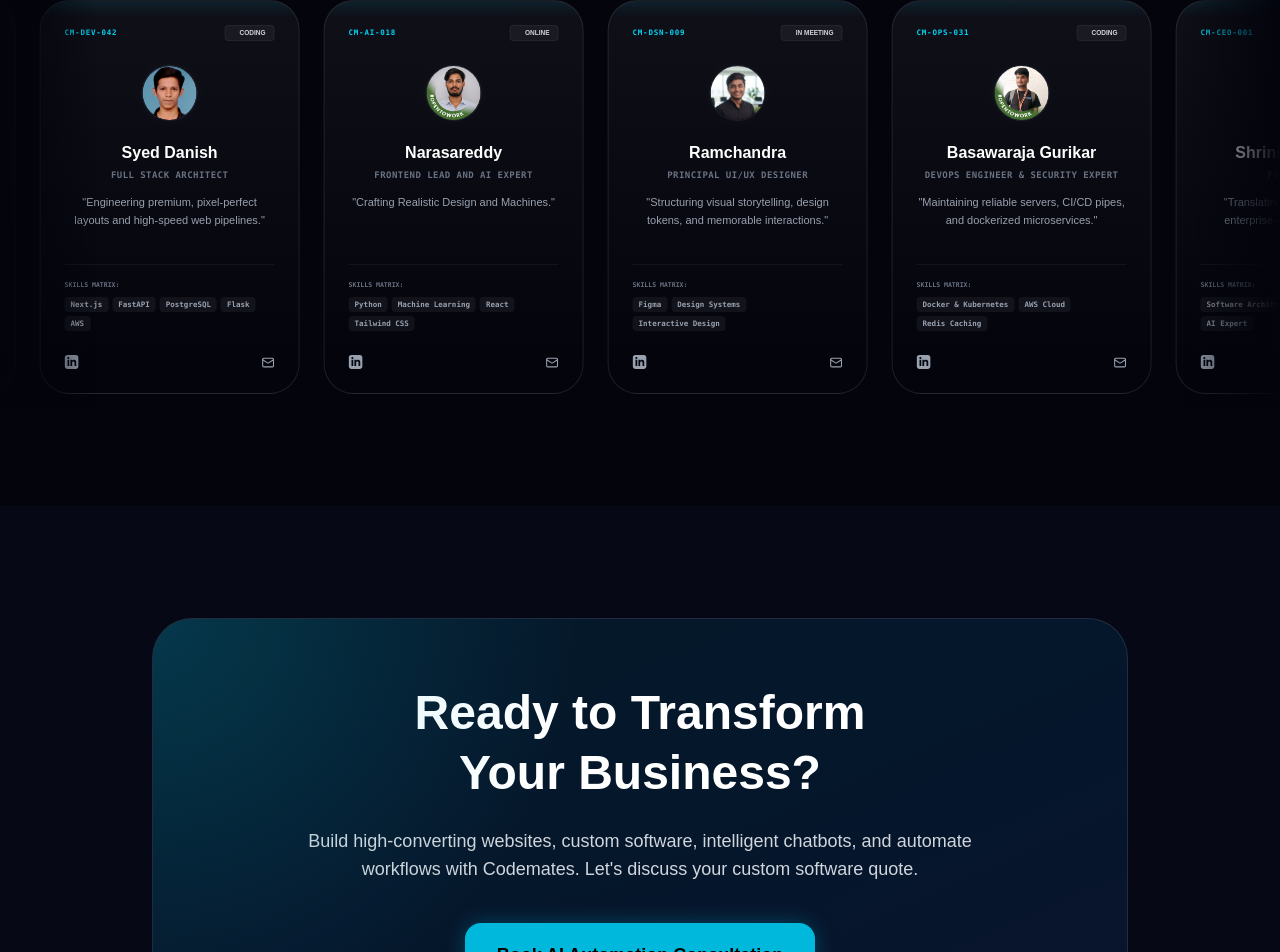
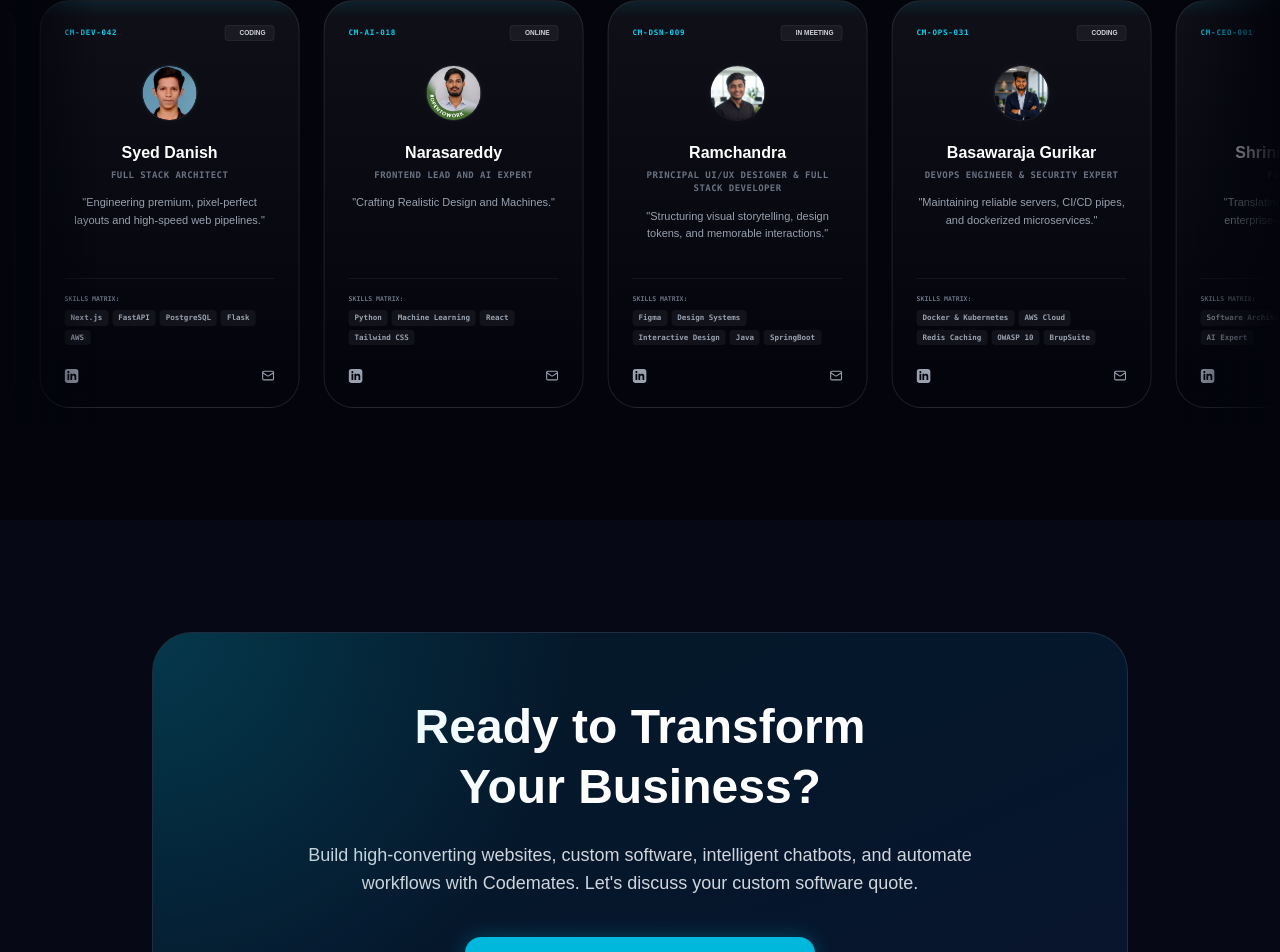
Before and after one commit to Shrinivas-03/codemates_v2, a Next.js app: page / in a window 1280 px wide. Shown: the part 2839-3791 px from the top of the page. Built offline with nearby package versions, Linux system fonts and the light colour scheme.

Commit message:
team pic changed

```diff
--- a/app/HomeClient.tsx
+++ b/app/HomeClient.tsx
@@ -110,9 +110,9 @@ const TEAM = [
   {
     id: 4,
     name: "Ramchandra",
-    position: "Principal UI/UX Designer",
+    position: "Principal UI/UX Designer & Full Stack Developer",
     tagline: "Structuring visual storytelling, design tokens, and memorable interactions.",
-    skills: ["Figma", "Design Systems", "Interactive Design"],
+    skills: ["Figma", "Design Systems", "Interactive Design", "Java", "SpringBoot"],
     linkedin: "https://www.linkedin.com/in/ramchandra-18-/",
     email: "rajalasangi@gmail.com",
     status: "IN MEETING",
@@ -125,7 +125,7 @@ const TEAM = [
     name: "Basawaraja Gurikar",
     position: "DevOps Engineer & Security Expert",
     tagline: "Maintaining reliable servers, CI/CD pipes, and dockerized microservices.",
-    skills: ["Docker & Kubernetes", "AWS Cloud", "Redis Caching"],
+    skills: ["Docker & Kubernetes", "AWS Cloud", "Redis Caching", "OWASP 10", "BrupSuite"],
     linkedin: "https://www.linkedin.com/in/basavaraj-h-gurikar-95b739284/?lipi=urn%3Ali%3Apage%3Ad_flagship3_profile_view_base_contact_details%3BKlR8OkpcSU%2BMlxrHwwasLQ%3D%3D",
     email: "basavarajagurikar2004@gmail.com",
     status: "CODING",
@@ -530,7 +530,8 @@ export default function Home() {
 
       {/* TEAM MEMBER CAROUSEL */}
       <section className="py-24 bg-[#03040c] relative overflow-hidden z-10 w-full border-t border-white/5">
-        <style dangerouslySetInnerHTML={{ __html: `
+        <style dangerouslySetInnerHTML={{
+          __html: `
           @keyframes infiniteScroll {
             0% { transform: translateX(0); }
             100% { transform: translateX(-50%); }
@@ -634,7 +635,7 @@ export default function Home() {
                       className="text-gray-400 hover:text-white transition duration-200"
                     >
                       <svg className="w-3.5 h-3.5 fill-current" viewBox="0 0 24 24">
-                        <path d="M19 0h-14c-2.761 0-5 2.239-5 5v14c0 2.761 2.239 5 5 5h14c2.762 0 5-2.239 5-5v-14c0-2.761-2.238-5-5-5zm-11 19h-3v-11h3v11zm-1.5-12.268c-.966 0-1.75-.779-1.75-1.75s.784-1.75 1.75-1.75 1.75.779 1.75 1.75-.784 1.75-1.75 1.75zm13.5 12.268h-3v-5.604c0-3.368-4-3.113-4 0v5.604h-3v-11h3v1.765c1.396-2.586 7-2.777 7 2.476v6.759z"/>
+                        <path d="M19 0h-14c-2.761 0-5 2.239-5 5v14c0 2.761 2.239 5 5 5h14c2.762 0 5-2.239 5-5v-14c0-2.761-2.238-5-5-5zm-11 19h-3v-11h3v11zm-1.5-12.268c-.966 0-1.75-.779-1.75-1.75s.784-1.75 1.75-1.75 1.75.779 1.75 1.75-.784 1.75-1.75 1.75zm13.5 12.268h-3v-5.604c0-3.368-4-3.113-4 0v5.604h-3v-11h3v1.765c1.396-2.586 7-2.777 7 2.476v6.759z" />
                       </svg>
                     </a>
                     <a
--- a/app/about/AboutClient.tsx
+++ b/app/about/AboutClient.tsx
@@ -191,9 +191,9 @@ const TEAM: TeamMember[] = [
   {
     id: 4,
     name: "Ramchandra",
-    position: "Principal UI/UX Designer",
+    position: "Principal UI/UX Designer & Full Stack Developer",
     tagline: "Structuring visual storytelling, design tokens, and memorable interactions.",
-    skills: ["Figma", "Design Systems", "Interactive Design"],
+    skills: ["Figma", "Design Systems", "Interactive Design", "Java", "SpringBoot"],
     linkedin: "https://www.linkedin.com/in/ramchandra-18-/",
     email: "rajalasangi@gmail.com",
     status: "IN MEETING",
@@ -207,7 +207,7 @@ const TEAM: TeamMember[] = [
     name: "Basawaraja Gurikar",
     position: "DevOps Engineer & Security Expert",
     tagline: "Maintaining reliable servers, CI/CD pipes, and dockerized microservices.",
-    skills: ["Docker & Kubernetes", "AWS Cloud", "Redis Caching"],
+    skills: ["Docker & Kubernetes", "AWS Cloud", "Redis Caching", "OWASP 10", "BrupSuite"],
     linkedin: "https://www.linkedin.com/in/basavaraj-h-gurikar-95b739284/?lipi=urn%3Ali%3Apage%3Ad_flagship3_profile_view_base_contact_details%3BKlR8OkpcSU%2BMlxrHwwasLQ%3D%3D",
     email: "basavarajagurikar2004@gmail.com",
     status: "CODING",
```
Also changed, not shown: public/basawa.jpg.
